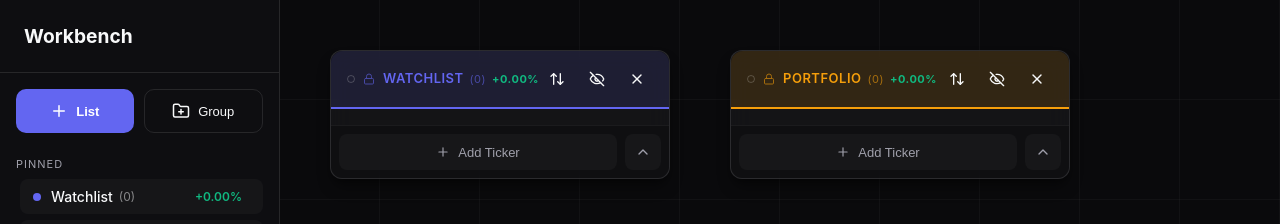
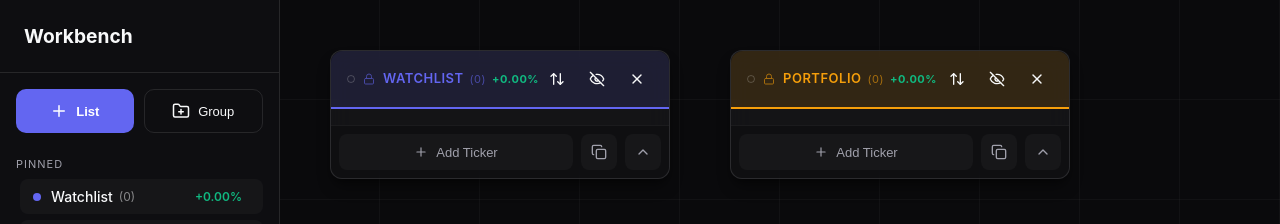
Before and after one commit to rikardsk/stocks-galore, a React (Vite) app: page / in a window 1280 px wide. Shown: the top 224 px of the page. Built offline with nearby package versions, Linux system fonts and the light colour scheme.

Commit message:
Added a copy button to lists

```diff
--- a/src/components/ListPanel.tsx
+++ b/src/components/ListPanel.tsx
@@ -1,6 +1,6 @@
 import React, { useState, useRef } from 'react';
 import Draggable from 'react-draggable';
-import { X, ChevronDown, ChevronUp, Eye, EyeOff, Plus, Trash2, ArrowUpDown, ArrowUpAZ, ArrowDownAZ, Lock, AlertCircle, Briefcase, Star, Info } from 'lucide-react';
+import { X, ChevronDown, ChevronUp, Eye, EyeOff, Plus, Trash2, ArrowUpDown, ArrowUpAZ, ArrowDownAZ, Lock, AlertCircle, Briefcase, Star, Info, Copy, Check } from 'lucide-react';
 import { Sparkline } from './Sparkline';
 import type { StockList, StockFilters } from '../types';
 import { COUNTRY_FLAGS, tickerMatchesFilters, formatMarketCap } from '../types';
@@ -33,6 +33,7 @@ export const ListPanel: React.FC<ListPanelProps> = ({
   const [isCollapsed, setIsCollapsed] = useState(list.isCollapsed);
   const [showStats, setShowStats] = useState(list.showStats);
   const [expandedTickerDescriptionId, setExpandedTickerDescriptionId] = useState<string | null>(null);
+  const [isCopied, setIsCopied] = useState(false);
   const nodeRef = useRef(null);
 
   const handleToggleCollapse = () => {
@@ -43,6 +44,13 @@ export const ListPanel: React.FC<ListPanelProps> = ({
   const handleToggleStats = () => {
     setShowStats(!showStats);
     onUpdate({ ...list, showStats: !showStats });
+  };
+
+  const handleCopyTickers = () => {
+    const symbols = list.tickers.map(t => t.symbol).join(', ');
+    navigator.clipboard.writeText(symbols);
+    setIsCopied(true);
+    setTimeout(() => setIsCopied(false), 2000);
   };
 
   const handleToggleSort = () => {
@@ -423,6 +431,14 @@ export const ListPanel: React.FC<ListPanelProps> = ({
           </button>
           <button
             className="btn"
+            style={{ padding: '10px', color: isCopied ? '#10b981' : 'var(--text-secondary)', background: 'var(--surface-subtle)' }}
+            onClick={handleCopyTickers}
+            title="Copy Tickers"
+          >
+            {isCopied ? <Check size={16} /> : <Copy size={16} />}
+          </button>
+          <button
+            className="btn"
             style={{ padding: '10px', color: 'var(--text-secondary)', background: 'var(--surface-subtle)' }}
             onClick={handleToggleCollapse}
             title={isCollapsed ? "Expand" : "Minimize"}
```
